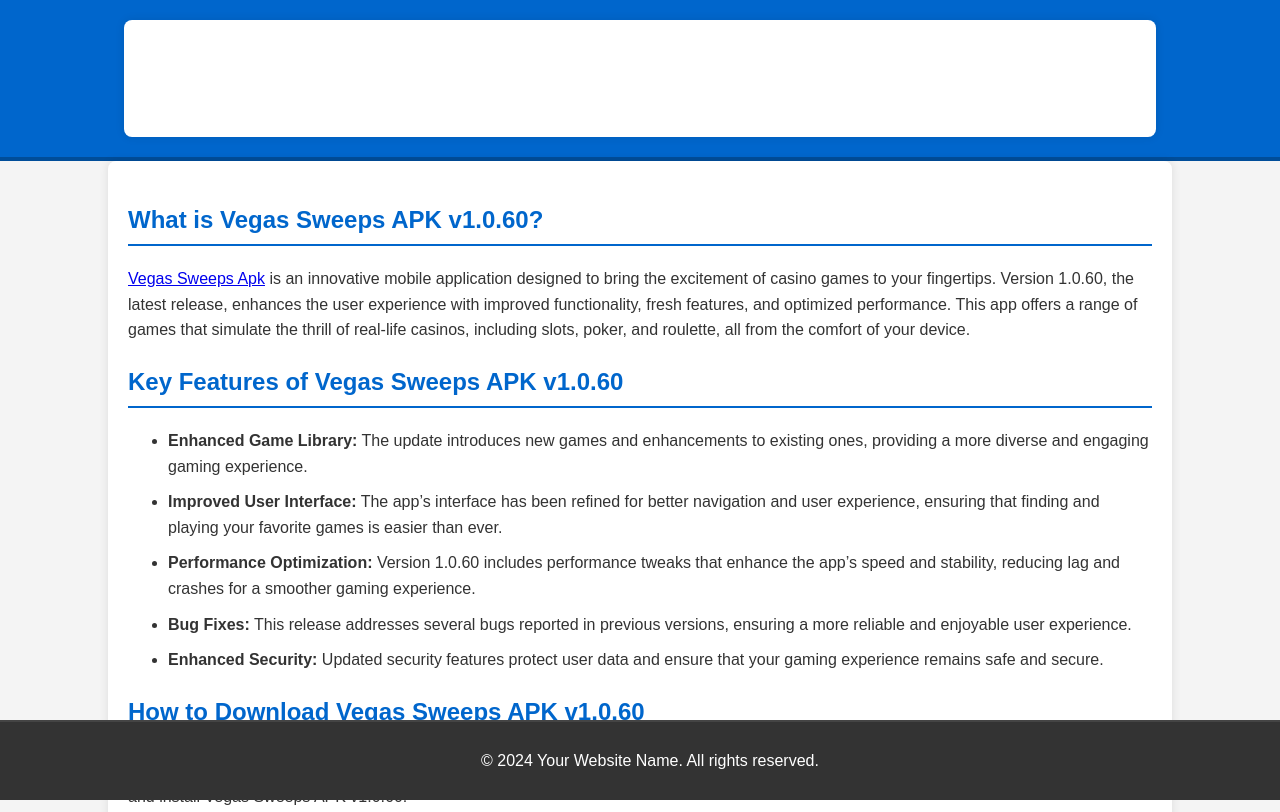
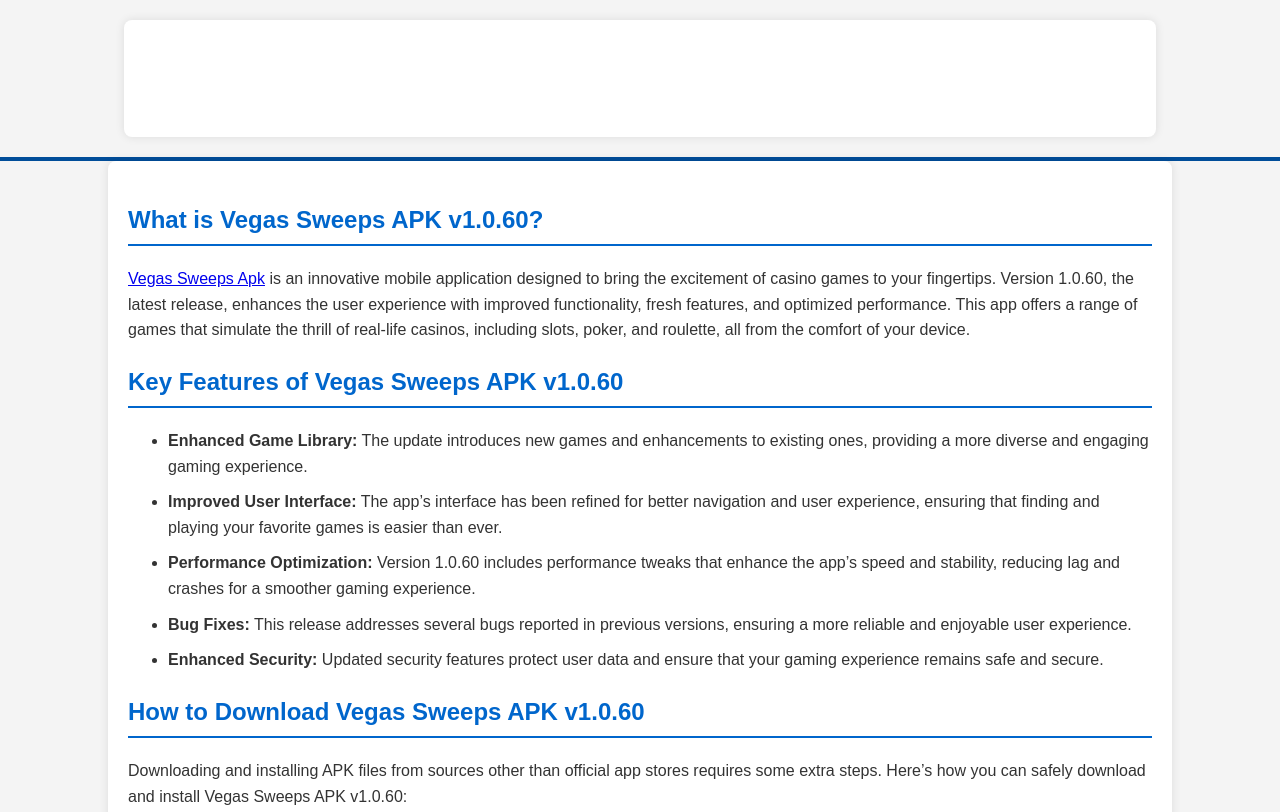
Before and after one commit to roberthinsom/vegassweeps, a plain HTML site: page index.html in a window 1280 px wide. Shown: the top 812 px of the page. Drawn offline with Linux system fonts and the light colour scheme.

Commit message:
Update index.html

```diff
--- a/index.html
+++ b/index.html
@@ -14,7 +14,7 @@
             background: #f4f4f4;
         }
         header {
-            background: #0066cc;
+
             color: #fff;
             padding: 20px;
             text-align: center;
@@ -146,9 +146,5 @@
             <p>Happy gaming!</p>
         </article>
     </div>
-
-    <footer>
-        <p>&copy; 2024 Your Website Name. All rights reserved.</p>
-    </footer>
 </body>
 </html>
```
